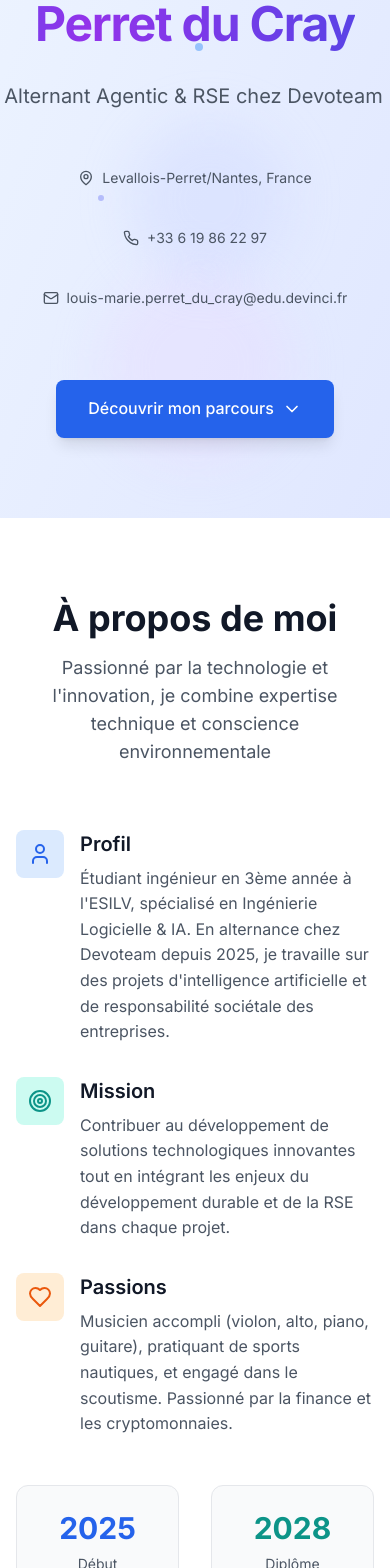
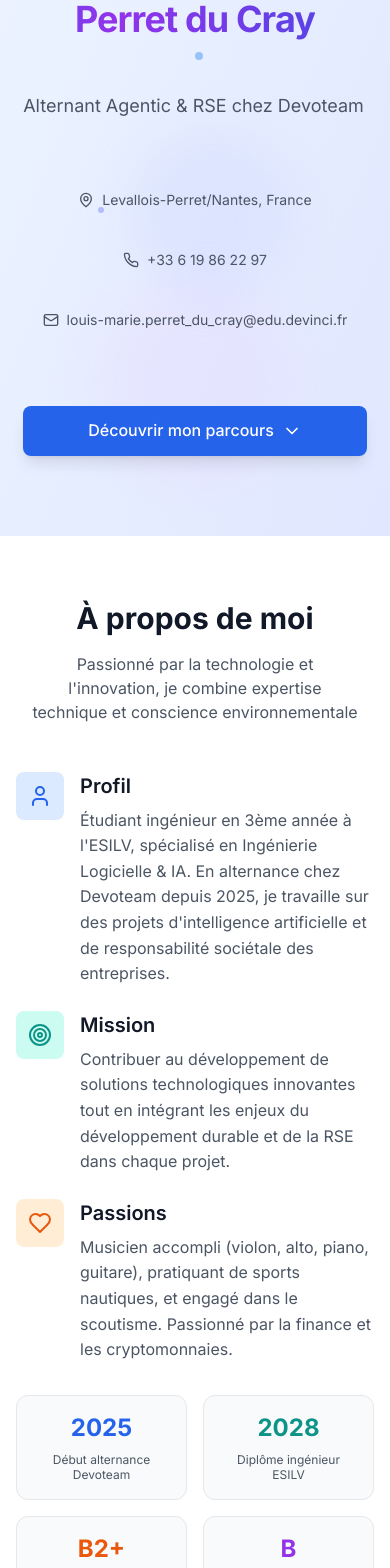
Before and after one commit to LM28000/portfolio, a React (Vite) app: page / in a window 390 px wide. Shown: the part 432-2000 px from the top of the page. Built offline with nearby package versions, Linux system fonts and the light colour scheme; no server answers.

Commit message:
fix: adjust spacing and responsive styles across multiple components for improved layout

```diff
--- a/src/components/About.tsx
+++ b/src/components/About.tsx
@@ -9,23 +9,23 @@ const About = () => {
   const statsAnimation = useStaggeredAnimation(4, 150);
 
   return (
-    <section id="about" className="py-20 bg-white dark:bg-gray-900 transition-colors duration-300">
+    <section id="about" className="py-16 sm:py-20 bg-white dark:bg-gray-900 transition-colors duration-300">
       <div className="max-w-7xl mx-auto px-4 sm:px-6 lg:px-8">
         <div
           ref={titleAnimation.ref}
-          className={`text-center mb-16 scroll-fade-in ${titleAnimation.isVisible ? 'visible' : ''}`}
+          className={`text-center mb-12 sm:mb-16 scroll-fade-in ${titleAnimation.isVisible ? 'visible' : ''}`}
         >
-          <h2 className="text-4xl font-bold text-gray-900 dark:text-white mb-4">{t('about.title')}</h2>
-          <p className="text-lg text-gray-600 dark:text-gray-300 max-w-3xl mx-auto">
+          <h2 className="text-3xl sm:text-4xl font-bold text-gray-900 dark:text-white mb-4">{t('about.title')}</h2>
+          <p className="text-base sm:text-lg text-gray-600 dark:text-gray-300 max-w-3xl mx-auto px-4">
             {t('about.intro')}
           </p>
         </div>
 
-        <div className="grid grid-cols-1 lg:grid-cols-2 gap-12 items-center">
+        <div className="grid grid-cols-1 lg:grid-cols-2 gap-8 sm:gap-12 items-center">
           {/* Content */}
           <div
             ref={contentAnimation.ref}
-            className={`space-y-8 scroll-slide-left ${contentAnimation.isVisible ? 'visible' : ''}`}
+            className={`space-y-6 sm:space-y-8 scroll-slide-left ${contentAnimation.isVisible ? 'visible' : ''}`}
           >
             <div className="flex items-start gap-4">
               <div className="flex-shrink-0 w-12 h-12 bg-blue-100 dark:bg-blue-900/30 rounded-lg flex items-center justify-center">
@@ -67,25 +67,25 @@ const About = () => {
           {/* Stats */}
           <div
             ref={statsAnimation.ref}
-            className="grid grid-cols-2 gap-8"
+            className="grid grid-cols-2 lg:grid-cols-4 gap-4 sm:gap-6 lg:gap-8"
           >
-            <div className={`text-center p-6 bg-gray-50 dark:bg-gray-800 rounded-xl border border-gray-200 dark:border-gray-700 hover-lift-gentle hover-shadow-blue-dark stagger-item ${statsAnimation.isItemVisible(0) ? 'visible' : ''}`}>
-              <div className="text-3xl font-bold text-blue-600 dark:text-blue-400 mb-2">2025</div>
-              <div className="text-sm text-gray-600 dark:text-gray-300">{t('about.stats.apprenticeship')}</div>
-              <div className="text-sm text-gray-600 dark:text-gray-300">Devoteam</div>
+            <div className={`text-center p-4 sm:p-6 bg-gray-50 dark:bg-gray-800 rounded-xl border border-gray-200 dark:border-gray-700 hover-lift-gentle hover-shadow-blue-dark stagger-item ${statsAnimation.isItemVisible(0) ? 'visible' : ''}`}>
+              <div className="text-2xl sm:text-3xl font-bold text-blue-600 dark:text-blue-400 mb-2">2025</div>
+              <div className="text-xs sm:text-sm text-gray-600 dark:text-gray-300 leading-tight">{t('about.stats.apprenticeship')}</div>
+              <div className="text-xs sm:text-sm text-gray-600 dark:text-gray-300">Devoteam</div>
             </div>
-            <div className={`text-center p-6 bg-gray-50 dark:bg-gray-800 rounded-xl border border-gray-200 dark:border-gray-700 hover-lift-gentle hover-shadow-blue-dark stagger-item ${statsAnimation.isItemVisible(1) ? 'visible' : ''}`}>
-              <div className="text-3xl font-bold text-teal-600 dark:text-teal-400 mb-2">2028</div>
-              <div className="text-sm text-gray-600 dark:text-gray-300">{t('about.stats.graduation')}</div>
-              <div className="text-sm text-gray-600 dark:text-gray-300">ESILV</div>
+            <div className={`text-center p-4 sm:p-6 bg-gray-50 dark:bg-gray-800 rounded-xl border border-gray-200 dark:border-gray-700 hover-lift-gentle hover-shadow-blue-dark stagger-item ${statsAnimation.isItemVisible(1) ? 'visible' : ''}`}>
+              <div className="text-2xl sm:text-3xl font-bold text-teal-600 dark:text-teal-400 mb-2">2028</div>
+              <div className="text-xs sm:text-sm text-gray-600 dark:text-gray-300 leading-tight">{t('about.stats.graduation')}</div>
+              <div className="text-xs sm:text-sm text-gray-600 dark:text-gray-300">ESILV</div>
             </div>
-            <div className={`text-center p-6 bg-gray-50 dark:bg-gray-800 rounded-xl border border-gray-200 dark:border-gray-700 hover-lift-gentle hover-shadow-blue-dark stagger-item ${statsAnimation.isItemVisible(2) ? 'visible' : ''}`}>
-              <div className="text-3xl font-bold text-orange-600 dark:text-orange-400 mb-2">B2+</div>
-              <div className="text-sm text-gray-600 dark:text-gray-300">{t('about.stats.english')}</div>
+            <div className={`text-center p-4 sm:p-6 bg-gray-50 dark:bg-gray-800 rounded-xl border border-gray-200 dark:border-gray-700 hover-lift-gentle hover-shadow-blue-dark stagger-item ${statsAnimation.isItemVisible(2) ? 'visible' : ''}`}>
+              <div className="text-2xl sm:text-3xl font-bold text-orange-600 dark:text-orange-400 mb-2">B2+</div>
+              <div className="text-xs sm:text-sm text-gray-600 dark:text-gray-300 leading-tight">{t('about.stats.english')}</div>
             </div>
-            <div className={`text-center p-6 bg-gray-50 dark:bg-gray-800 rounded-xl border border-gray-200 dark:border-gray-700 hover-lift-gentle hover-shadow-blue-dark stagger-item ${statsAnimation.isItemVisible(3) ? 'visible' : ''}`}>
-              <div className="text-3xl font-bold text-purple-600 dark:text-purple-400 mb-2">B</div>
-              <div className="text-sm text-gray-600 dark:text-gray-300">{t('about.stats.license')}</div>
+            <div className={`text-center p-4 sm:p-6 bg-gray-50 dark:bg-gray-800 rounded-xl border border-gray-200 dark:border-gray-700 hover-lift-gentle hover-shadow-blue-dark stagger-item ${statsAnimation.isItemVisible(3) ? 'visible' : ''}`}>
+              <div className="text-2xl sm:text-3xl font-bold text-purple-600 dark:text-purple-400 mb-2">B</div>
+              <div className="text-xs sm:text-sm text-gray-600 dark:text-gray-300 leading-tight">{t('about.stats.license')}</div>
             </div>
           </div>
         </div>
--- a/src/components/Hero.tsx
+++ b/src/components/Hero.tsx
@@ -75,8 +75,8 @@ const Hero = () => {
           </div>
 
           {/* Name and Title avec animations */}
-          <div className="space-y-4">
-            <h1 className="text-5xl sm:text-6xl font-bold text-gray-900 dark:text-white tracking-tight animate-slide-in-left stagger-2">
+          <div className="space-y-6 md:space-y-4">
+            <h1 className="text-4xl sm:text-5xl lg:text-6xl font-bold text-gray-900 dark:text-white tracking-tight animate-slide-in-left stagger-2 leading-tight">
               Louis-Marie
               <br />
               <span className="text-blue-600 dark:text-blue-400 animate-gradient bg-gradient-to-r from-blue-600 via-purple-600 to-indigo-600 bg-clip-text text-transparent">
@@ -85,29 +85,29 @@ const Hero = () => {
             </h1>
 
             {/* Texte dynamique avec machine à écrire */}
-            <div className="h-16 flex items-center justify-center">
-              <p className="text-xl sm:text-2xl text-gray-600 dark:text-gray-300 max-w-3xl animate-typing">
+            <div className="h-20 md:h-16 flex items-center justify-center px-4">
+              <p className="text-lg sm:text-xl lg:text-2xl text-gray-600 dark:text-gray-300 max-w-3xl animate-typing text-center leading-relaxed">
                 {texts[currentText]}
               </p>
             </div>
           </div>
 
           {/* Quick Contact avec animations staggered */}
-          <div className="flex flex-wrap justify-center gap-6 text-sm text-gray-600 dark:text-gray-300 animate-slide-in-right stagger-3">
-            <div className="flex items-center gap-2 transition-all duration-300 cursor-pointer hover-lift p-2 rounded-lg">
+          <div className="flex flex-col sm:flex-row justify-center gap-4 sm:gap-6 text-sm text-gray-600 dark:text-gray-300 animate-slide-in-right stagger-3 px-4">
+            <div className="flex items-center justify-center gap-2 transition-all duration-300 cursor-pointer hover-lift p-3 sm:p-2 rounded-lg">
               <MapPin size={16} />
-              <span>{t('hero.location')}</span>
+              <span className="text-center">{t('hero.location')}</span>
             </div>
             <a
               href="tel:+33619862297"
-              className="flex items-center gap-2 transition-all duration-300 hover-lift p-2 rounded-lg"
+              className="flex items-center justify-center gap-2 transition-all duration-300 hover-lift p-3 sm:p-2 rounded-lg"
             >
               <Phone size={16} className="animate-bounce-in" style={{ animationDelay: '0.2s' }} />
               <span>{t('hero.phone')}</span>
             </a>
             <a
               href="mailto:louis-marie@du-cray.com"
-              className="flex items-center gap-2 transition-all duration-300 hover-lift p-2 rounded-lg"
+              className="flex items-center justify-center gap-2 transition-all duration-300 hover-lift p-3 sm:p-2 rounded-lg"
             >
               <Mail size={16} className="animate-bounce-in" style={{ animationDelay: '0.4s' }} />
               <span>{t('hero.email')}</span>
@@ -115,10 +115,10 @@ const Hero = () => {
           </div>
 
           {/* CTA Button avec effet morphing */}
-          <div className="pt-8 animate-scale-in stagger-4">
+          <div className="pt-8 animate-scale-in stagger-4 px-4">
             <button
               onClick={scrollToAbout}
-              className="group relative inline-flex items-center gap-2 bg-blue-600 hover:bg-blue-700 dark:bg-blue-500 dark:hover:bg-blue-600 text-white px-8 py-4 rounded-lg font-medium transition-all duration-500 hover-lift shadow-lg hover:shadow-xl overflow-hidden"
+              className="group relative inline-flex items-center justify-center gap-2 bg-blue-600 hover:bg-blue-700 dark:bg-blue-500 dark:hover:bg-blue-600 text-white px-6 sm:px-8 py-3 sm:py-4 rounded-lg font-medium transition-all duration-500 hover-lift shadow-lg hover:shadow-xl overflow-hidden w-full sm:w-auto"
             >
               {/* Effet de vague au survol */}
               <div className="absolute inset-0 bg-gradient-to-r from-blue-500 to-purple-600 opacity-0 group-hover:opacity-100 transition-opacity duration-500 animate-gradient"></div>
--- a/src/index.css
+++ b/src/index.css
@@ -351,6 +351,69 @@
     );
     animation: gradientShift 3s ease infinite;
   }
+
+  /* Responsive utilities pour mobile */
+  @media (max-width: 640px) {
+    .text-responsive {
+      font-size: 0.9rem;
+      line-height: 1.5;
+    }
+
+    .heading-responsive {
+      font-size: 1.75rem;
+      line-height: 1.2;
+    }
+
+    .section-padding-mobile {
+      padding-top: 3rem;
+      padding-bottom: 3rem;
+    }
+
+    .container-padding-mobile {
+      padding-left: 1rem;
+      padding-right: 1rem;
+    }
+
+    .card-padding-mobile {
+      padding: 1rem;
+    }
+
+    .gap-mobile {
+      gap: 1rem;
+    }
+  }
+
+  /* Optimisations pour très petits écrans */
+  @media (max-width: 360px) {
+    .text-xs-responsive {
+      font-size: 0.8rem;
+    }
+
+    .heading-xs-responsive {
+      font-size: 1.5rem;
+    }
+
+    .mini-padding {
+      padding: 0.75rem;
+    }
+  }
+
+  /* Améliorations pour les cartes sur mobile */
+  @media (max-width: 768px) {
+    .mobile-card {
+      padding: 1rem;
+      margin-bottom: 1rem;
+    }
+
+    .mobile-grid {
+      grid-template-columns: 1fr;
+      gap: 1rem;
+    }
+
+    .mobile-text-center {
+      text-align: center;
+    }
+  }
 }
 
 @keyframes fadeIn {
@@ -562,3 +625,66 @@ textarea {
   transform: translateY(-4px);
   box-shadow: 0 20px 25px -5px rgba(0, 0, 0, 0.1), 0 10px 10px -5px rgba(0, 0, 0, 0.04);
 }
+
+/* Responsive utilities pour mobile */
+@media (max-width: 640px) {
+  .text-responsive {
+    font-size: 0.9rem;
+    line-height: 1.5;
+  }
+
+  .heading-responsive {
+    font-size: 1.75rem;
+    line-height: 1.2;
+  }
+
+  .section-padding-mobile {
+    padding-top: 3rem;
+    padding-bottom: 3rem;
+  }
+
+  .container-padding-mobile {
+    padding-left: 1rem;
+    padding-right: 1rem;
+  }
+
+  .card-padding-mobile {
+    padding: 1rem;
+  }
+
+  .gap-mobile {
+    gap: 1rem;
+  }
+}
+
+/* Optimisations pour très petits écrans */
+@media (max-width: 360px) {
+  .text-xs-responsive {
+    font-size: 0.8rem;
+  }
+
+  .heading-xs-responsive {
+    font-size: 1.5rem;
+  }
+
+  .mini-padding {
+    padding: 0.75rem;
+  }
+}
+
+/* Améliorations pour les cartes sur mobile */
+@media (max-width: 768px) {
+  .mobile-card {
+    padding: 1rem;
+    margin-bottom: 1rem;
+  }
+
+  .mobile-grid {
+    grid-template-columns: 1fr;
+    gap: 1rem;
+  }
+
+  .mobile-text-center {
+    text-align: center;
+  }
+}
```
Also changed, not shown: src/components/Contact.tsx (+11 -11 lines), src/components/Header.tsx (+5 -5 lines), src/components/Projects.tsx (+6 -6 lines), src/components/Skills.tsx (+5 -5 lines).
